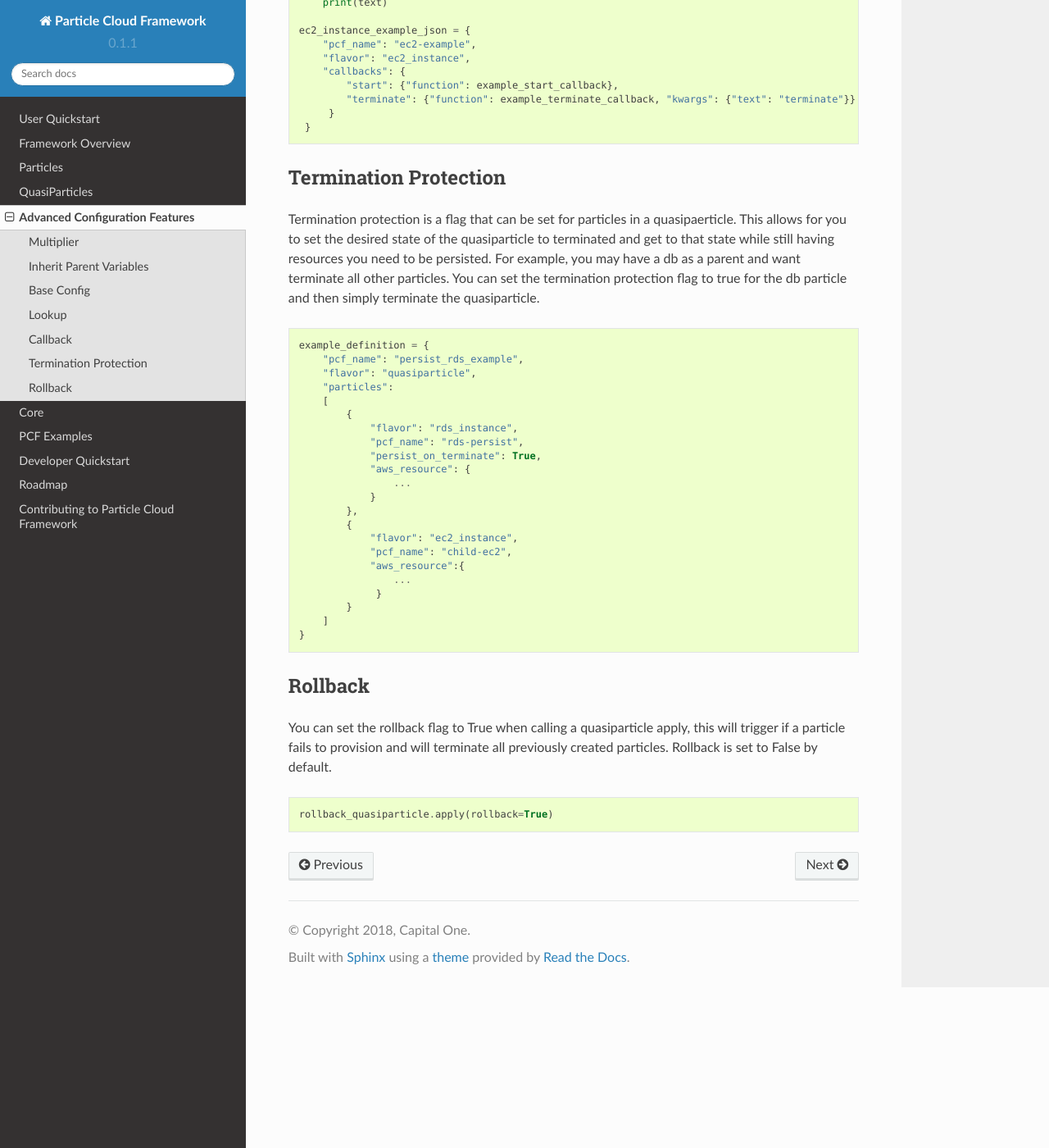
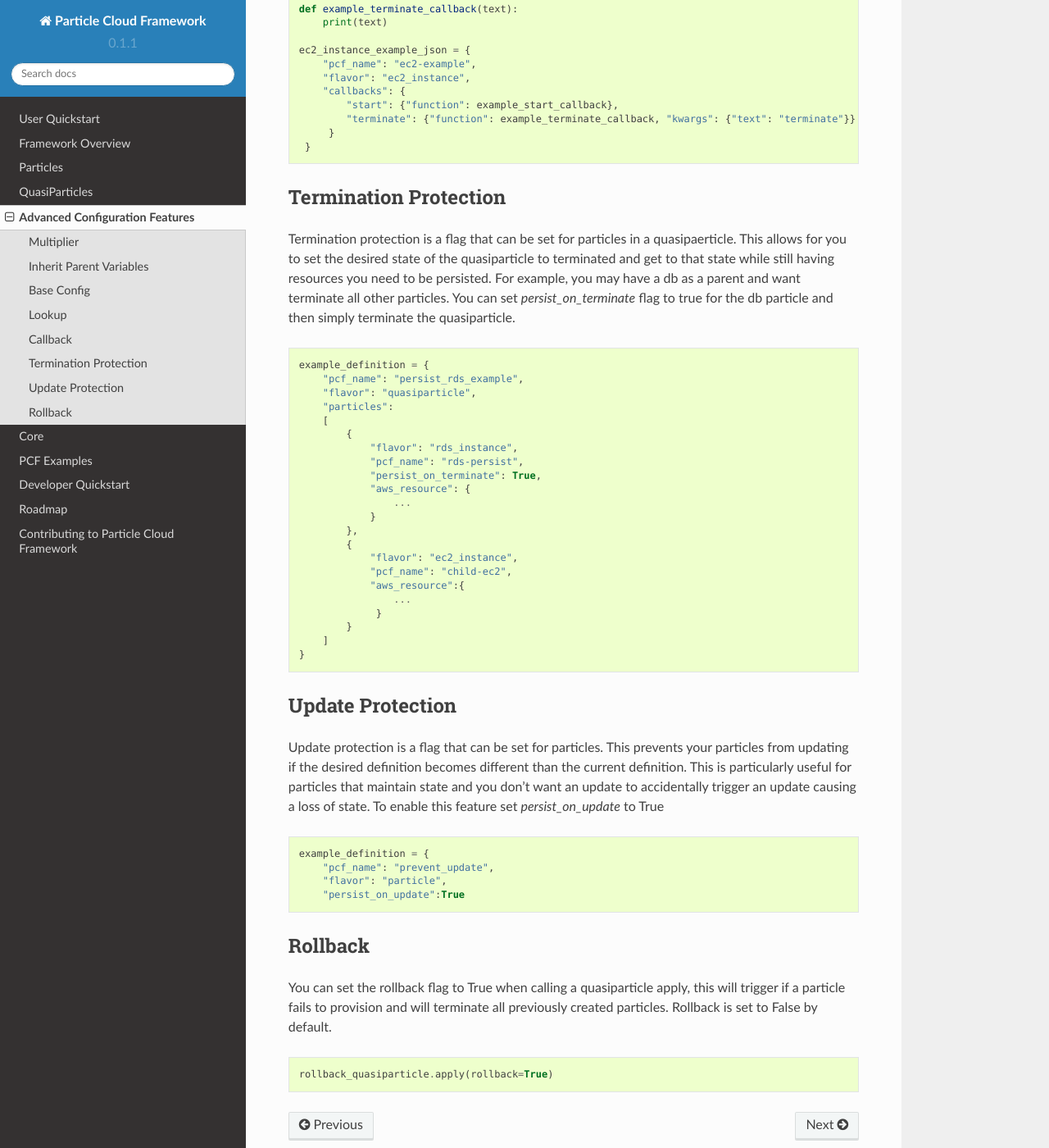
Before and after one commit to capitalone/Particle-Cloud-Framework, a Sphinx documentation site: the page built from docs/source/features/features.rst, in a window 1280 px wide and 1400 px high, scrolled down 3566 px. Shown: the whole window at 82% size. Built offline with Sphinx 7.4.7 and the Read the Docs theme 2.0.0, drawn with Linux system fonts in a browser that asks for light colours; pages that are not in the unit, such as notebooks, are missing from menus; some of the changed text lies outside the part shown.

Commit message:
update protection feature, test, and added to docs

```diff
--- a/docs/source/features/features.rst
+++ b/docs/source/features/features.rst
@@ -9,7 +9,8 @@ Documentation of current Particle Cloud Framework features
 * :ref:`baseconfig`
 * :ref:`lookup`
 * :ref:`callback`
-* :ref:`protection`
+* :ref:`update_protection`
+* :ref:`termination_protection`
 * :ref:`rollback`
 
 
@@ -19,7 +20,7 @@ Multiplier
 ------------
 
 The multipler lets you easily create multiple instances of the same resource. This can be used in any quasiparticle and
-will create copies of the same particle with the unique keys being indexed from '-0' to whatever multiplier you specify.
+will create copies of the same particle with the unique keys being indexed from `-0` to whatever multiplier you specify.
 
 This is an example of how to use multipler to create 3 ec2 instances with names `multi-name-0` , `multi-name-1` , `multi-name-2`
 
@@ -48,8 +49,8 @@ Inherit Parent Variables
 ------------------------
 
 In quasiparticles some particles may require certain variables from their parents to run. Variables can be dynamically passed to a parent's
-child by using the notation "$inherit$particle_type:pcf_name$variable." Any variable that in the parent's current definition can be passed. If it
-is a nested variable then you can use '.' to signify nested. For example "variable.nested_variable"
+child by using the notation `$inherit$particle_type:pcf_name$variable.` Any variable that in the parent's current definition can be passed. If it
+is a nested variable then you can use `.` to signify nested. For example `variable.nested_variable`
 
 For example a PrivateIpAddress can be passed to the child's userdata as a param.
 
@@ -88,8 +89,8 @@ For example a PrivateIpAddress can be passed to the child's userdata as a param.
 Base Config
 ------------
 
-If you have similar particles with only a few differences in a quasiparticle, you can use the base_particle_config flag to grab all configurations
-from another particle already defined in the quasiparticle. This flag takes in the pcf_name of the base particle.
+If you have similar particles with only a few differences in a quasiparticle, you can use the `base_particle_config` flag to grab all configurations
+from another particle already defined in the quasiparticle. This flag takes in the `pcf_name` of the base particle.
 
 For example, if you have multiple ec2 instances, but what them to share the same sg's but want to change the instance size,
 you can use the flag and only override the instance param.
@@ -133,13 +134,13 @@ you can use the flag and only override the instance param.
 Lookup
 ------------
 
-Lookup allows you to get id's for resources by their names. In the particle definition, set the value of the id field to "$lookup$(resource type)$(resource names)"
+Lookup allows you to get id's for resources by their names. In the particle definition, set the value of the id field to `$lookup$(resource type)$(resource names)`
 
-When there is a list of names (security groups), separate them using ':'
+When there is a list of names (security groups), separate them using `:`
 
 As of now only an AWS lookup for SnapshotId, ResourceName, ImageId, SecurityGroupIds, Ami, and SubnetId are implemented.
 
-For Ami, either "instance-profile" or "role" must be set in the (resource names) and appended by ':' and name.
+For Ami, either "instance-profile" or "role" must be set in the (resource names) and appended by `:` and name.
 
 .. code::
 
@@ -202,14 +203,14 @@ Parameters are passed to the function as a dictionary, as shown in the example
      }
 
 
-.. _protection:
+.. _termination_protection:
 
 Termination Protection
 ----------------------
 
 Termination protection is a flag that can be set for particles in a quasipaerticle. This allows for you to set the desired
 state of the quasiparticle to terminated and get to that state while still having resources you need to be persisted. For example,
-you may have a db as a parent and want terminate all other particles. You can set the termination protection flag to true for the
+you may have a db as a parent and want terminate all other particles. You can set `persist_on_terminate` flag to true for the
 db particle and then simply terminate the quasiparticle.
 
 .. code::
@@ -237,6 +238,21 @@ db particle and then simply terminate the quasiparticle.
               ]
           }
 
+.. _update_protection:
+
+Update Protection
+----------------------
+
+Update protection is a flag that can be set for particles. This prevents your particles from updating if the desired definition
+becomes different than the current definition. This is particularly useful for particles that maintain state and you don't want
+an update to accidentally trigger an update causing a loss of state. To enable this feature set `persist_on_update` to True
+
+.. code::
+
+          example_definition = {
+              "pcf_name": "prevent_update",
+              "flavor": "particle",
+              "persist_on_update":True
 
 .. _rollback:
 
--- a/docs/source/sections/cont.rst
+++ b/docs/source/sections/cont.rst
@@ -1,6 +1,6 @@
-==================
+==========================================
 Contributing to Particle Cloud Framework
-==================
+==========================================
 
 
 Submitting a new PR
--- a/docs/source/sections/quickstart.rst
+++ b/docs/source/sections/quickstart.rst
@@ -1,6 +1,12 @@
 =================
 User Quickstart
 =================
+
+Overview
+----------
+Particle Cloud Framework is a cloud resource provisioning framework that is fully customizable and extensible, callable by code,
+and does not require manually maintaining states of resources. Particle Cloud Framework enables the standardization of modeling
+hierarchical cloud infrastructure, automating deployments, and managing lifecycles of cloud resources.
 
 
 Installation
```
Also changed, not shown: docs/source/index.rst (+9 -2 lines), 2 other files.
